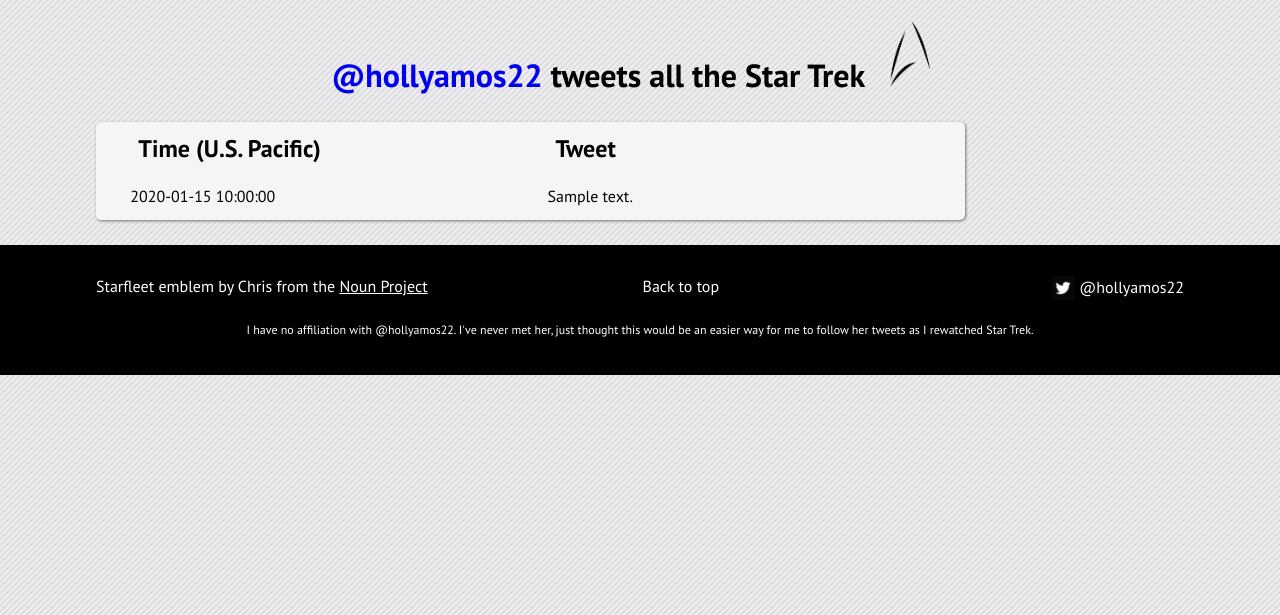
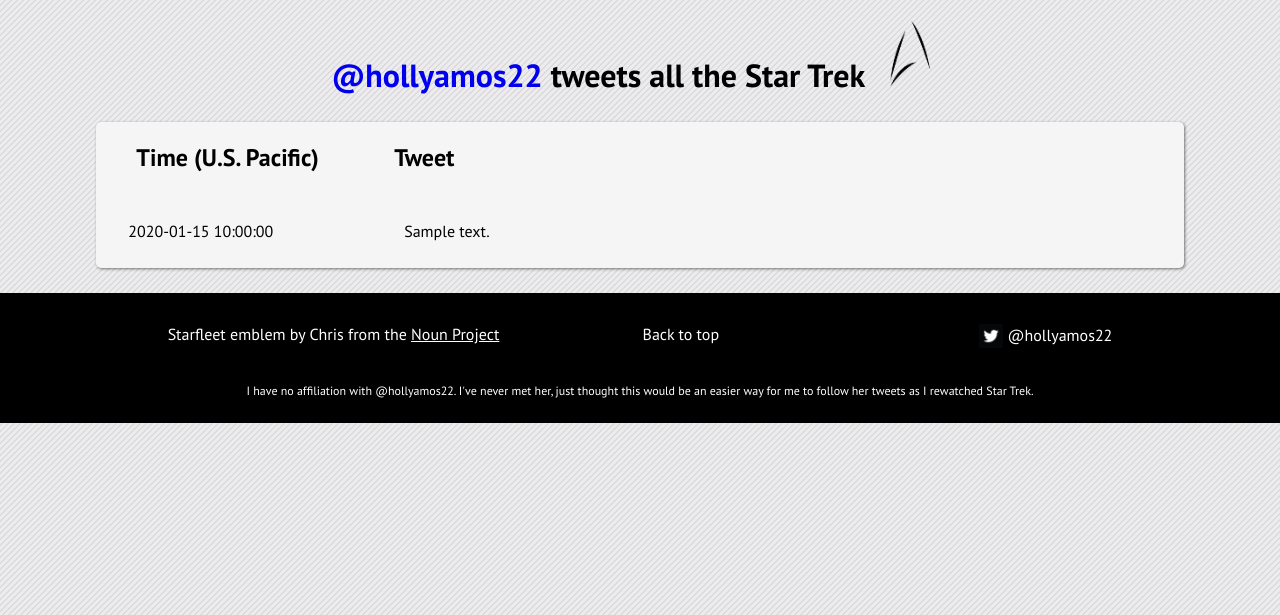
Before and after one commit to mcarson24/star-trek-50th-tweets, a PHP site: template views/index.twig in a window 1280 px wide. Shown: the top 615 px of the page. Run offline with PHP 8.4, Linux system fonts and the light colour scheme; the template is opened without the code that fills it: most values are stand-ins (such as "Sample title", 1, 10 or a date in 2020); some libraries are stand-ins or nearby versions.

Commit message:
Front end work.

```diff
--- a/scss/footer.scss
+++ b/scss/footer.scss
@@ -1,5 +1,5 @@
 footer {
-	height: 100px;
+	height: 125px;
 	background-color: $black;
 	color: $white;
 	padding: 15px 0;
@@ -10,13 +10,14 @@
 		font-size: .75em;
 		height: 25px;
 	}
+	.container {
+		width: 95%;
+	}
+	.top {
+		margin-bottom: 25px;
+	}
 	a {
 		color: $white;
 		text-decoration: underline;
 	}
-	.top {
-		p {
-			// width: 33%;
-		}
-	}
 }
--- a/scss/logo.scss
+++ b/scss/logo.scss
@@ -1,3 +1,8 @@
 .logo {
 	width: 7%;
 }
+
+.twitter-logo {
+	width: 14.5%;
+	background: $black;
+}
--- /dev/null
+++ b/scss/media.scss
@@ -0,0 +1,31 @@
+@media only screen and (min-width: 768px) {
+	.tweet-header {
+		padding-top: 0;
+	}
+
+	.tweet-text {
+		font-size: 1em;
+	}
+
+	footer > .container,
+	.container {
+		width: 85%;
+	}
+
+	footer {
+		height: 100px;
+	}
+
+	.short-time {
+		display: none;
+	}
+
+	.time {
+		width: 25%;
+		display: inline;
+	}
+
+	.twitter-logo {
+		width: 9.5%;
+	}
+}
--- a/scss/misc.scss
+++ /dev/null
@@ -1,4 +0,0 @@
-.twitter-logo {
-	width: 9.5%;
-	background: $black;
-}
--- /dev/null
+++ b/scss/page.scss
@@ -0,0 +1,26 @@
+.container {
+	width: 98%;
+}
+
+.short-time {
+	display: inline;
+	width: 18%;
+}
+
+.time {
+	display: none;
+}
+
+.tweet-sheet {
+	padding: 0 1.5%;
+	margin: 25px 0;
+	box-shadow: 1px 1px 3px 0px rgba(0, 0, 0, .5);
+	border-radius: 5px;
+	background-color: $table-background-color;
+	.tweet-text {
+		p {
+			display: flex;
+			flex-wrap: wrap;
+		}
+	}
+}
--- a/scss/style.scss
+++ b/scss/style.scss
@@ -1,16 +1,11 @@
-// @import "../node_modules/bulma/bulma";
 @import url('https://fonts.googleapis.com/css?family=PT+Sans:400,700');
 @import "variables";
 @import "utilities";
-@import "misc";
+@import "page";
 @import "text";
-@import "tables";
 @import "logo";
 @import "footer";
-
-* {
-	font-family: 'PT Sans';
-}
+@import "media";
 
 html, body {
 	margin: 0;
@@ -23,9 +18,6 @@
 }
 
 body {
+	font-family: 'PT Sans';
 	background: transparent;
 }
-
-.container {
-	width: 85%;
-}
--- a/scss/tables.scss
+++ /dev/null
@@ -1,20 +0,0 @@
-.table {
-	padding: 0 1.5%;
-	margin: 25px 0;
-	box-shadow: 1px 1px 3px 0px rgba(0, 0, 0, .5);
-	border-radius: 5px;
-	background-color: $table-background-color;
-}
-
-.table-header {
-	@extend .h-1_5;
-}
-
-.header-row {
-	height: 50px;
-}
-
-td {
-	width: 25%;
-	padding: 8px 0;
-}
--- a/scss/text.scss
+++ b/scss/text.scss
@@ -14,7 +14,17 @@
 	width: 250px;
 }
 
-// Remove text decoration from other links
-.no-underline {
-	text-decoration: none;
+.time-header {
+	width: 25%;
 }
+
+.tweet-header {
+	width: 75%;
+	padding-top: 33px;
+}
+
+.tweet-text {
+	width: 75%;
+	font-size: .75em;
+	overflow: scroll;
+}
--- a/scss/utilities.scss
+++ b/scss/utilities.scss
@@ -16,10 +16,11 @@
 .text-right  { text-align: right; }
 .text-left   { text-align: left }
 .vertical-align-center { vertical-align: super; }
+.center-items { justify-content: space-between; }
 
 .flex {
 	display: flex;
 	justify-content: space-around;
 }
 
-.center-items { justify-content: space-between; }
+.no-underline { text-decoration: none; }
--- a/views/index.twig
+++ b/views/index.twig
@@ -2,6 +2,7 @@
 <html lang="en">
 	<head>
 		<meta charset="UTF-8">
+		<meta name="viewport" content="width=device-width, initial-scale=1">
 		<title>Holly Amos tweets all the Star Trek</title>
 		<link rel="stylesheet" href="css/style.css">
 		<link rel="shortcut icon" type="image/x-icon" href="favicon.ico">
@@ -13,22 +14,21 @@
 				tweets all the Star Trek
 				<img src="images/starfleet-logo.png" alt="Delta by Chris from the Noun Project" class="logo">
 			</h1>
-			<table class="table">
-				<thead>
-					<tr class="header-row">
-						<th scope="col" class="table-header text-left p-l-1">Time (U.S. Pacific)</th>
-						<th scope="col" class="table-header text-left p-l-1">Tweet</th>
-					</tr>
-					<tbody>
-						{% for tweet in tweets %}
-							<tr>
-								<td class="p-t-s p-b-s p-l-1">{{ tweet.time() }}</td>
-								<td class="p-t-s p-b-s p-l-1">{{ tweet.formattedText() }}</td>
-							</tr>
-						{% endfor %}
-					</tbody>
-				</thead>
-			</table>
+			<div class="tweet-sheet">
+				<div style="display: flex;">
+					<h2 class="time-header text-left p-l-1">Time (U.S. Pacific)</h2>
+					<h2 class="tweet-header text-left">Tweet</h2>
+				</div>
+				{% for tweet in tweets %}
+					<div class="flex">
+						<p class="time p-t-s p-b-s p-l-1">{{ tweet.time() }}</p>
+						<p class="short-time p-t-s p-b-s p-l-1">{{ tweet.shortTime() }}</p>
+						<div class="tweet-text">
+							<p class="p-t-s p-b-s p-l-1">{{ tweet.formattedText() }}</p>
+						</div>
+					</div>
+				{% endfor %}
+			</div>
 		</div>
 		{{ include('footer.twig') }}
 	</body>
```
Also changed, not shown: public/css/style.css.
